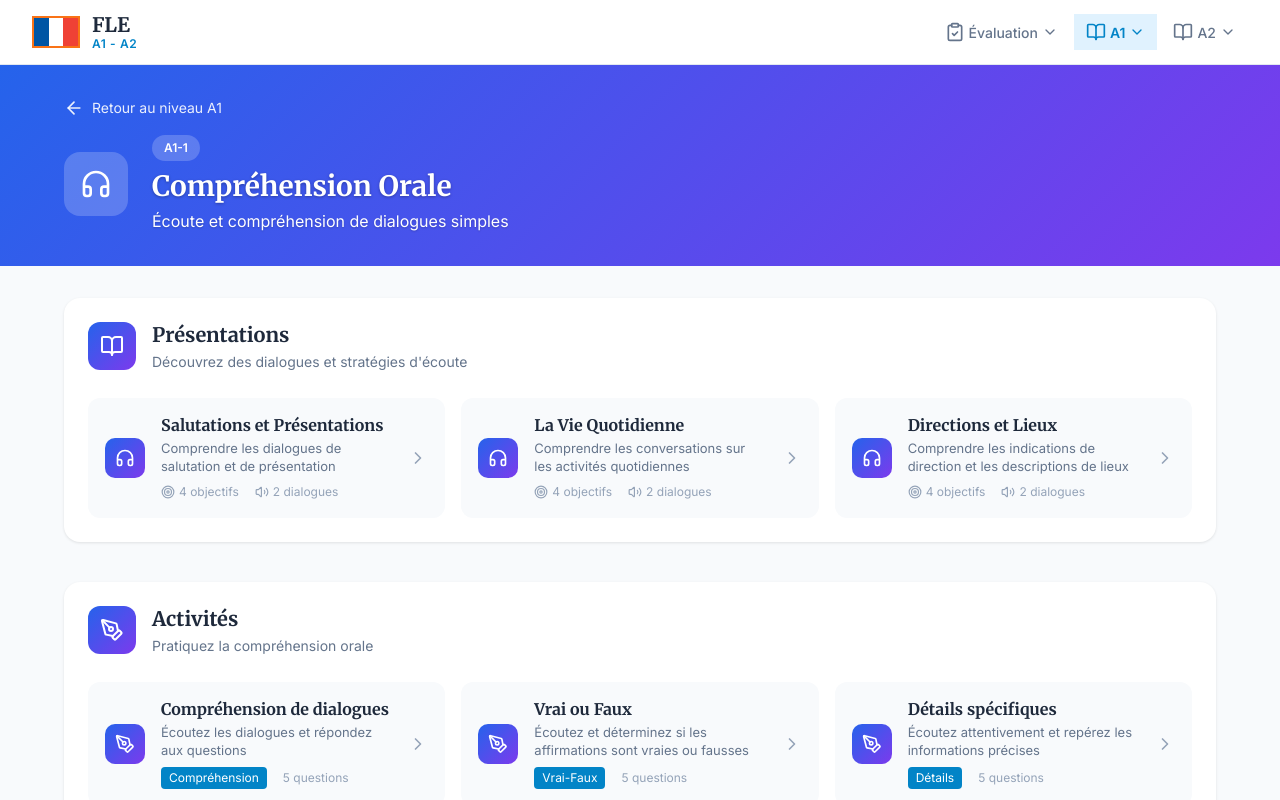
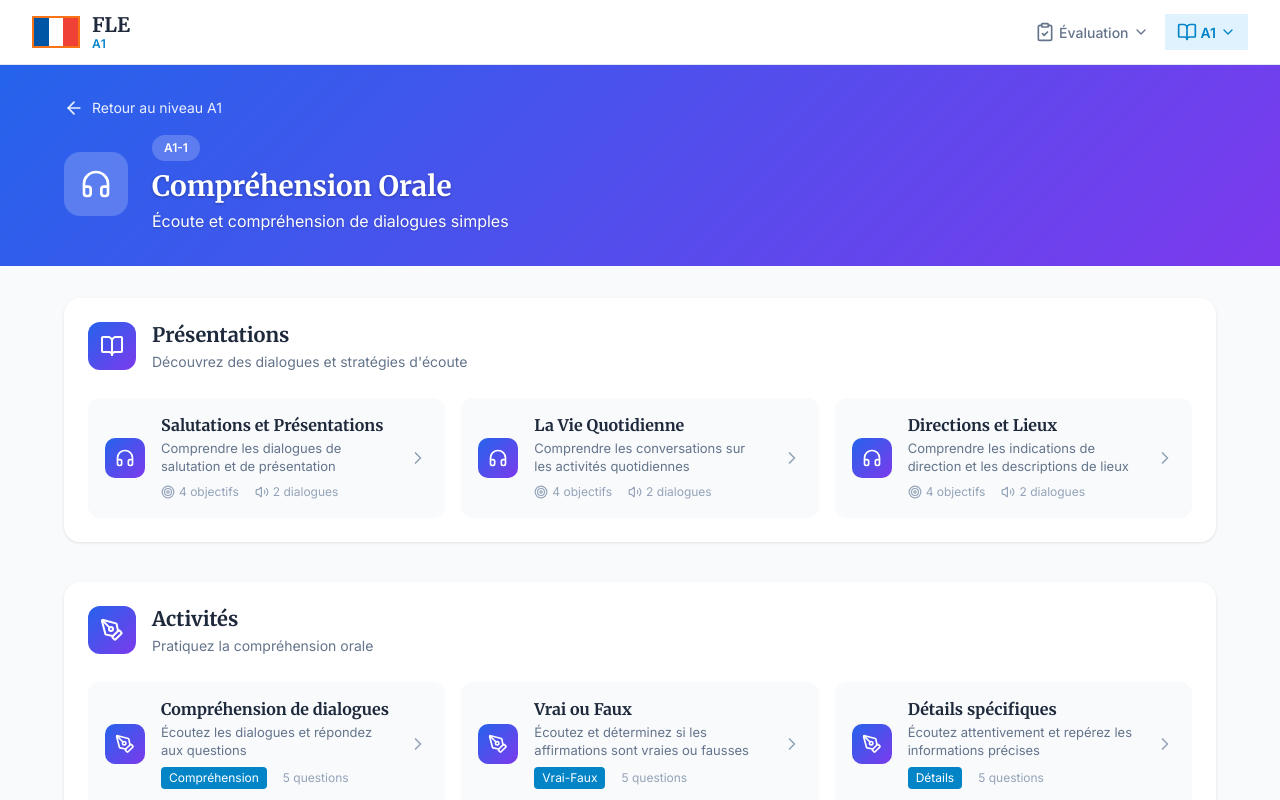
Before and after one commit to jalelchniti/fr-a1-a2, a React (Vite) app: page /#/a1/listening in a window 1280 px wide. Shown: the top 800 px of the page. Built offline with nearby package versions, Linux system fonts and the light colour scheme.

Commit message:
feat(a1-only): Hide A2 components for A1 student
- Removed A2 routes from the router.
- Removed A2 link from the main navigation.
- Updated the logo to only show 'A1'.

```diff
--- a/src/components/Navigation.tsx
+++ b/src/components/Navigation.tsx
@@ -37,17 +37,6 @@ const navItems: NavItem[] = [
       { path: '/a1/language', label: 'Langue' },
       { path: '/a1/reading', label: 'Compréhension écrite' },
       { path: '/a1/listening', label: 'Compréhension orale' },
-    ]
-  },
-  {
-    path: '/a2',
-    label: 'A2',
-    icon: <BookOpen size={20} />,
-    children: [
-      { path: '/a2', label: 'Vue d\'ensemble' },
-      { path: '/a2/language', label: 'Langue' },
-      { path: '/a2/reading', label: 'Compréhension écrite' },
-      { path: '/a2/listening', label: 'Compréhension orale' },
     ]
   },
 ];
@@ -91,7 +80,7 @@ export default function Navigation() {
           </span>
           <span className="logo-text">
             <span className="logo-title">FLE</span>
-            <span className="logo-subtitle">A1 - A2</span>
+            <span className="logo-subtitle">A1</span>
           </span>
         </Link>
 
```
Also changed, not shown: src/main.tsx (+0 -20 lines).
